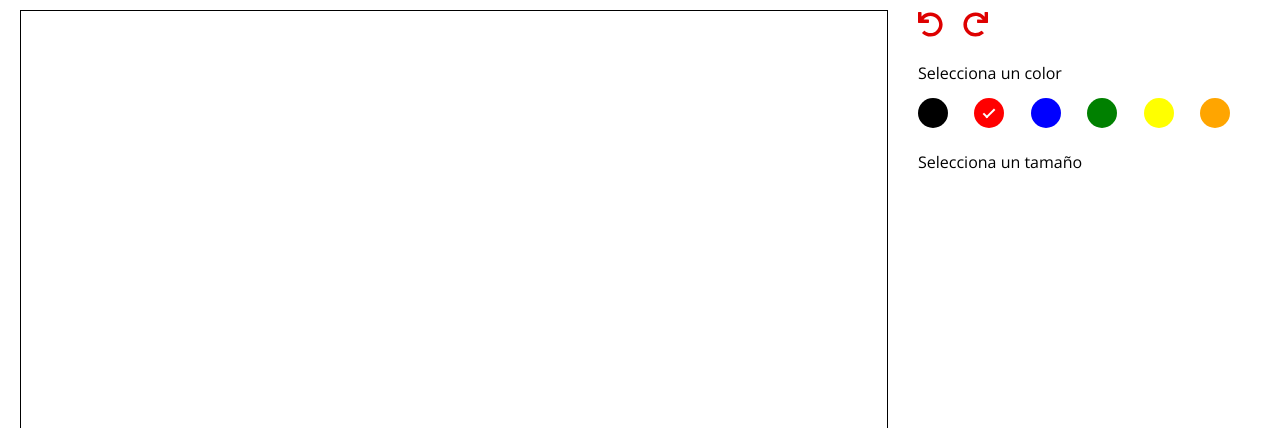
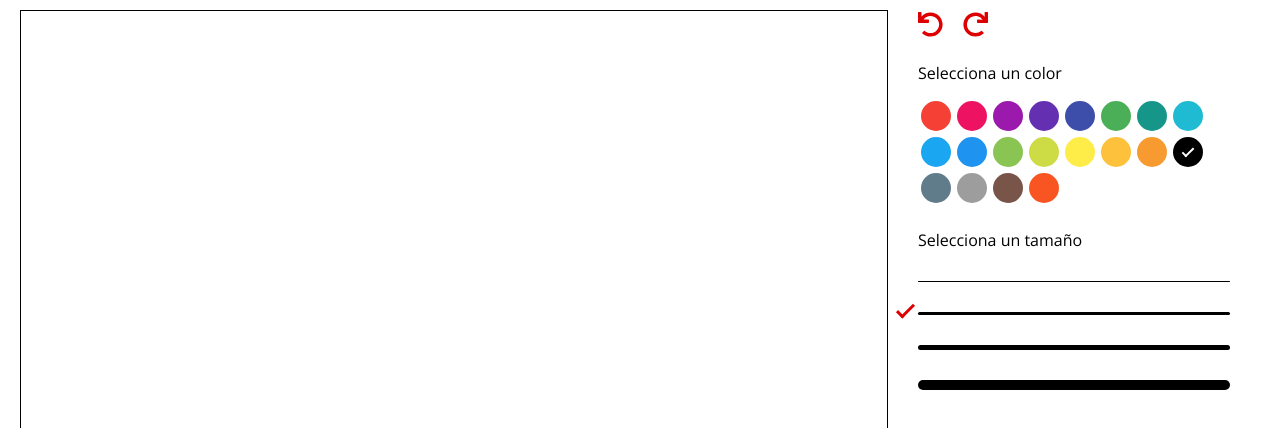
Before and after one commit to dpoquet/angular-paint, an Angular app: page / in a window 1280 px wide. Shown: the top 428 px of the page. Built offline with nearby package versions, Linux system fonts and the light colour scheme.

Commit message:
Added available colors/size and SCSS

```diff
--- a/src/app/paint-app/components/toolbar-colorpicker/toolbar-colorpicker.component.html
+++ b/src/app/paint-app/components/toolbar-colorpicker/toolbar-colorpicker.component.html
@@ -1,10 +1,9 @@
 <p>Selecciona un color</p>
 
 <div class="c-colorpicker">
-  <button class="c-colorpicker__color" style="background-color:black;"></button>
-  <button class="c-colorpicker__color is-active" style="background-color:red;"></button>
-  <button class="c-colorpicker__color" style="background-color:blue;"></button>
-  <button class="c-colorpicker__color" style="background-color:green;"></button>
-  <button class="c-colorpicker__color" style="background-color:yellow;"></button>
-  <button class="c-colorpicker__color" style="background-color:orange;"></button>
+  <button
+      *ngFor="let color of colors"
+      class="c-colorpicker__color"
+      [class.is-active]="color === activeColor"
+      [style.background-color]="color" (click)="selectColor(color)"></button>
 </div>
--- a/src/app/paint-app/components/toolbar-colorpicker/toolbar-colorpicker.component.ts
+++ b/src/app/paint-app/components/toolbar-colorpicker/toolbar-colorpicker.component.ts
@@ -1,4 +1,4 @@
-import { Component, OnInit } from '@angular/core';
+import { Component, OnInit, Input } from '@angular/core';
 
 @Component({
   selector: 'app-toolbar-colorpicker',
@@ -6,10 +6,15 @@ import { Component, OnInit } from '@angular/core';
   styleUrls: ['./toolbar-colorpicker.component.scss']
 })
 export class ToolbarColorpickerComponent implements OnInit {
+  @Input() colors;
+  public activeColor = '#000000';
 
-  constructor() { }
+  constructor() {}
 
-  ngOnInit() {
+  ngOnInit() {}
+
+  public selectColor(color) {
+    this.activeColor = color;
+    // TODO: Set acriveColor to service
   }
-
 }
--- a/src/app/paint-app/components/toolbar-sizepicker/toolbar-sizepicker.component.html
+++ b/src/app/paint-app/components/toolbar-sizepicker/toolbar-sizepicker.component.html
@@ -1,8 +1,11 @@
 <p>Selecciona un tamaño</p>
 
 <section class="c-toolbar__section c-sizepicker">
-    <span class="c-sizepicker__size" style="height:5px;"></span>
-    <span class="c-sizepicker__size" style="height:10px;"></span>
-    <span class="c-sizepicker__size" style="height:15px;"></span>
-    <span class="c-sizepicker__size" style="height:20px;"></span>
+  <div
+    *ngFor="let size of sizes"
+    class="c-sizepicker__size"
+    [class.is-active]="size === activeSize"
+    (click)="selectSize(size)">
+      <span class="c-sizepicker__size__line" [style.height]="size"></span>
+  </div>
 </section>
--- a/src/app/paint-app/components/toolbar-sizepicker/toolbar-sizepicker.component.ts
+++ b/src/app/paint-app/components/toolbar-sizepicker/toolbar-sizepicker.component.ts
@@ -1,4 +1,4 @@
-import { Component, OnInit } from '@angular/core';
+import { Component, OnInit, Input } from '@angular/core';
 
 @Component({
   selector: 'app-toolbar-sizepicker',
@@ -6,10 +6,15 @@ import { Component, OnInit } from '@angular/core';
   styleUrls: ['./toolbar-sizepicker.component.scss']
 })
 export class ToolbarSizepickerComponent implements OnInit {
+  @Input() sizes;
+  public activeSize = '3px';
 
   constructor() { }
 
-  ngOnInit() {
+  ngOnInit() {}
+
+  public selectSize(size) {
+    this.activeSize = size;
+    // TODO: Set activeSize to service
   }
-
 }
--- a/src/app/paint-app/components/toolbar/toolbar.component.html
+++ b/src/app/paint-app/components/toolbar/toolbar.component.html
@@ -4,10 +4,10 @@
   </section>
 
   <section class="c-toolbar__section">
-    <app-toolbar-colorpicker></app-toolbar-colorpicker>
+    <app-toolbar-colorpicker [colors]="availableColors"></app-toolbar-colorpicker>
   </section>
 
   <section class="c-toolbar__section">
-    <app-toolbar-sizepicker></app-toolbar-sizepicker>
+    <app-toolbar-sizepicker [sizes]="availableSizes"></app-toolbar-sizepicker>
   </section>
 </aside>
--- a/src/app/paint-app/components/toolbar/toolbar.component.ts
+++ b/src/app/paint-app/components/toolbar/toolbar.component.ts
@@ -6,9 +6,31 @@ import { Component, OnInit } from '@angular/core';
   styleUrls: ['./toolbar.component.scss']
 })
 export class ToolbarComponent implements OnInit {
+  public availableColors = [
+    '#f44035',
+    '#ed1362',
+    '#9b19ad',
+    '#652fb2',
+    '#3d4daa',
+    '#4aaf56',
+    '#159688',
+    '#1fbbd2',
+    '#1ba6f1',
+    '#1f93f0',
+    '#8ac453',
+    '#cddb45',
+    '#feec48',
+    '#fdc13b',
+    '#f79a30',
+    '#000000',
+    '#607c8b',
+    '#9d9d9d',
+    '#795448',
+    '#f95523'];
 
-  constructor() { }
+  public availableSizes = ['1px', '3px', '5px', '10px'];
+
+  constructor() {}
 
   ngOnInit() {}
-
 }
--- a/src/scss/components/colorpicker.scss
+++ b/src/scss/components/colorpicker.scss
@@ -5,12 +5,13 @@
   .c-colorpicker {
     display: flex;
     align-items: center;
-    justify-content: space-between;
+    flex-flow: wrap;
 
     &__color {
       display: block;
       width: 30px;
       height: 30px;
+      margin: 3px;
       border-radius: 50%;
       border: 1px solid transparent;
       cursor: pointer;
--- /dev/null
+++ b/src/scss/components/sizepicker.scss
@@ -0,0 +1,48 @@
+/* ==========================================================================
+   #SIZEPICKER
+   ========================================================================== */
+
+  .c-sizepicker {
+    position: relative;
+
+    &__size {
+      position: relative;
+      display: flex;
+      justify-content: center;
+      align-items: center;
+      width: 100%;
+      padding: 15px 0;
+      cursor: pointer;
+
+      &:before {
+        position: absolute;
+        left: -17px;
+        top: -8px;
+        bottom: 0;
+        content: '';
+        display: none;
+        width: 9px;
+        height: 18px;
+        margin: auto;
+        border: solid $primary;
+        border-width: 0 3px 3px 0;
+        transform: rotate(45deg);
+      }
+
+      &.is-active {
+        background-color: lighten($color: $primary, $amount: 45);
+
+        @media (min-width: $screen-md-min) {
+          &:before { display: block; }
+          background-color: transparent;
+        }
+      }
+
+      &__line {
+        display: block;
+        width: 100%;
+        background-color: $black;
+        border-radius: 10px;
+      }
+    }
+  }
--- a/src/scss/components/toolbar.scss
+++ b/src/scss/components/toolbar.scss
@@ -4,7 +4,6 @@
 
   .c-toolbar {
     position: relative;
-    overflow: hidden;
 
     &__section {
       margin-bottom: 10px;
--- a/src/scss/layout.scss
+++ b/src/scss/layout.scss
@@ -30,7 +30,6 @@
 
     .l-toolbar-container {
       display: flex;
-      overflow: hidden;
       flex-direction: column;
       margin-top: 15px;
 
--- a/src/scss/styles.scss
+++ b/src/scss/styles.scss
@@ -7,3 +7,4 @@
 @import 'components/toolbar';
 @import 'components/actions';
 @import 'components/colorpicker';
+@import 'components/sizepicker';
```
